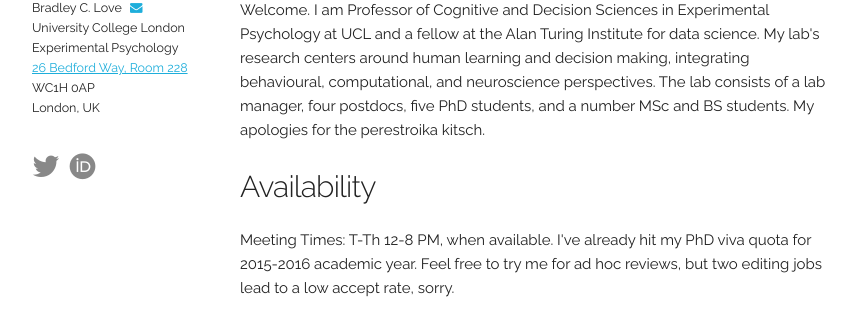
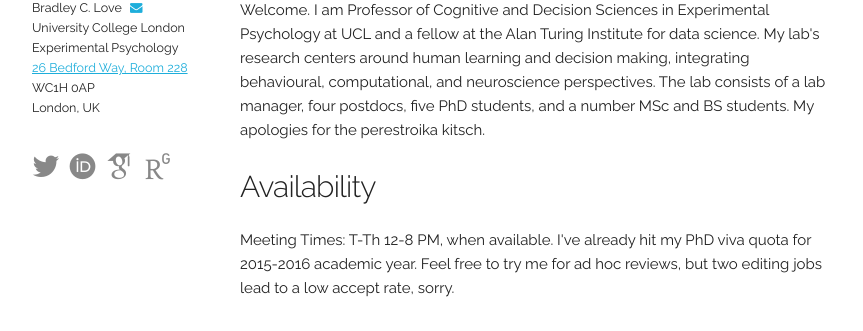
Before and after one commit to lovebc/lovebc.github.io, a Jekyll site: the page built from index.html, in a window 1280 px wide. Shown: the part 649-980 px from the top of the page, without its empty margins (208-1071 px from the left). Built offline with Jekyll 4.4.1, drawn with Linux system fonts in a browser that asks for light colours; nearby versions of some CDN libraries; some web fonts are replaced; comment, search, counter and statistics services are not loaded.

Commit message:
Update index.html

```diff
--- a/index.html
+++ b/index.html
@@ -88,7 +88,8 @@
             <div class = "social">
               <i class="fa fa-twitter" aria-hidden="true"></i>
               <i class="ai ai-orcid"></i>
-              <i class="ai google-scholar"></i>
+              <i class="ai ai-google-scholar"></i>
+              <i class="ai ai-researchgate"></i>
 
             </div>
 
```
